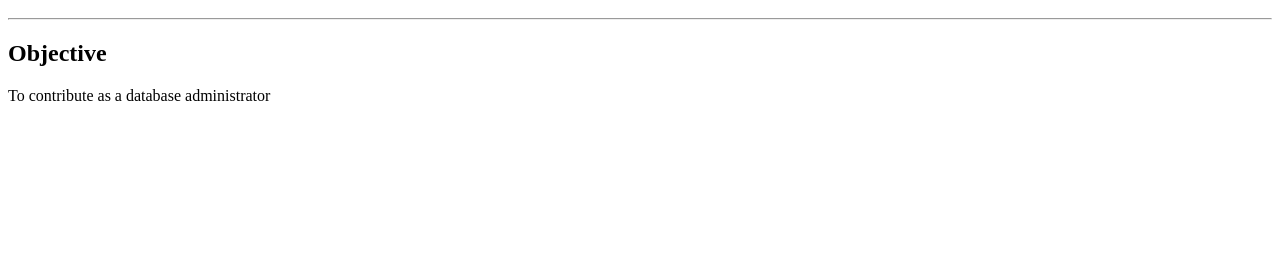
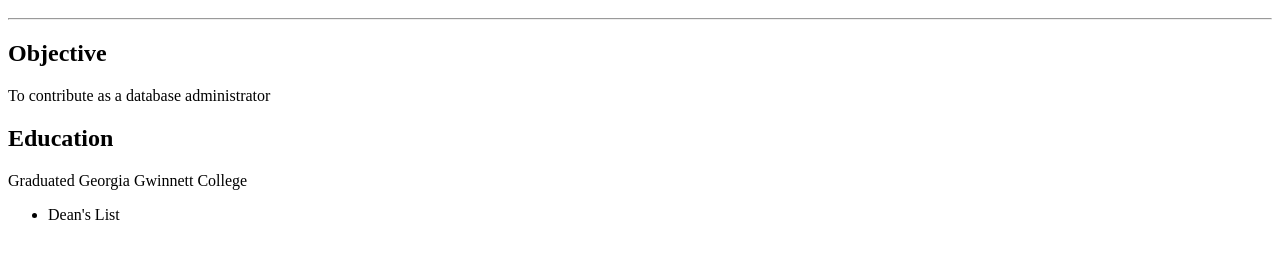
Before and after one commit to dpaul1/dpaul1.github.io, a plain HTML site: page index.html in a window 1280 px wide. Shown: the part 48-306 px from the top of the page. Drawn offline with Linux system fonts and the light colour scheme.

Commit message:
updated with education

```diff
--- a/index.html
+++ b/index.html
@@ -11,6 +11,15 @@
 <hr>
 <h2>Objective</h2>
 <p>To contribute as a database administrator</p>
+
+<h2>Education</h2>
+<p>Graduated Georgia Gwinnett College</p>
+
+<ul>
+    <li>Dean's List</li>
+</ul>
+
+
 </body>
 
 
```
